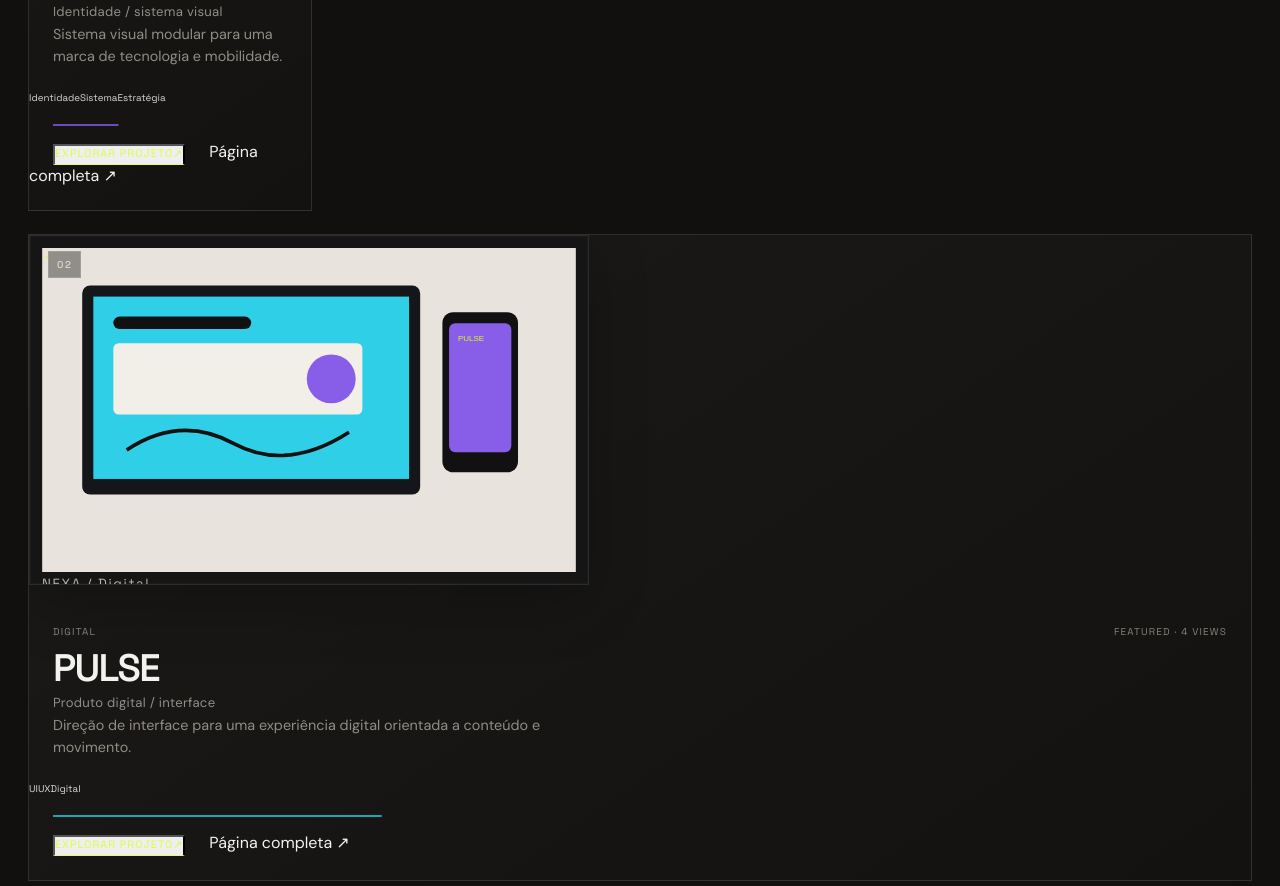
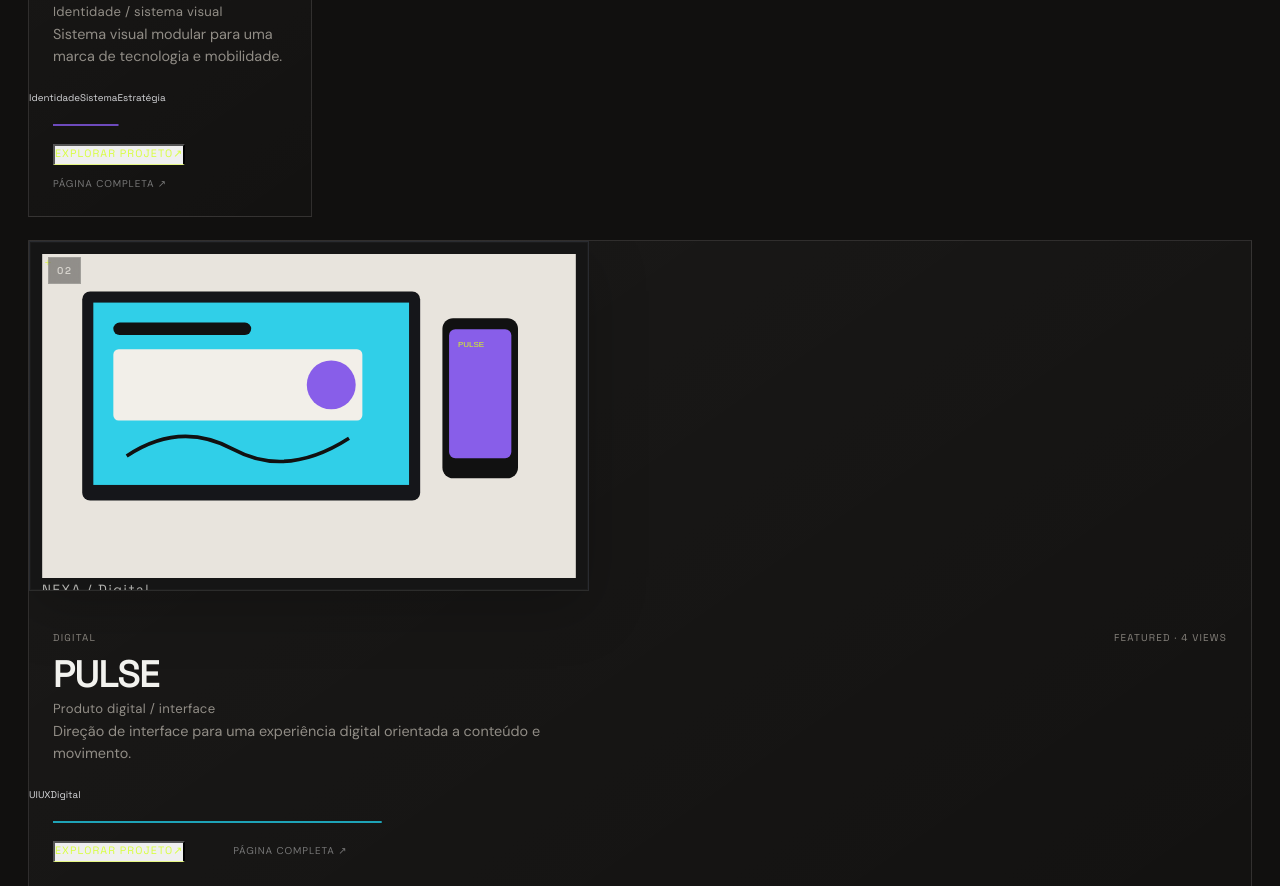
Before and after one commit to sayjinblackbelt/NEXA-Studio, a website: page index.html in a window 1280 px wide. Shown: the part 3053-3939 px from the top of the page. Drawn offline with Linux system fonts and the light colour scheme.

Commit message:
feat: style individual case links

```diff
--- a/css/graphic-enhancement.css
+++ b/css/graphic-enhancement.css
@@ -71,3 +71,6 @@
 .public-page .case-count{font:600 .58rem 'Space Grotesk';letter-spacing:.16em;color:#666;white-space:nowrap}
 @media(max-width:800px){.public-page .case-toolbar{display:block}.public-page .case-filters{overflow-x:auto;flex-wrap:nowrap;padding-bottom:5px;scrollbar-width:none;-webkit-overflow-scrolling:touch}.public-page .case-filters::-webkit-scrollbar{display:none}.public-page .case-filter{flex:0 0 auto}.public-page .case-count{display:block;margin-top:12px}}
 @media(prefers-reduced-motion:reduce){.public-page .case-filter{transition:none}.public-page .case-filter:hover{transform:none}}
+
+.public-page .case-page-link{display:inline-flex;margin:12px 24px 0;color:#777;font-size:.62rem;letter-spacing:.09em;text-transform:uppercase;text-decoration:none;transition:color .25s ease,transform .25s ease}.public-page .case-page-link:hover{color:#F2F2EE;transform:translateX(3px)}
+@media(prefers-reduced-motion:reduce){.public-page .case-page-link{transition:none}}
```
